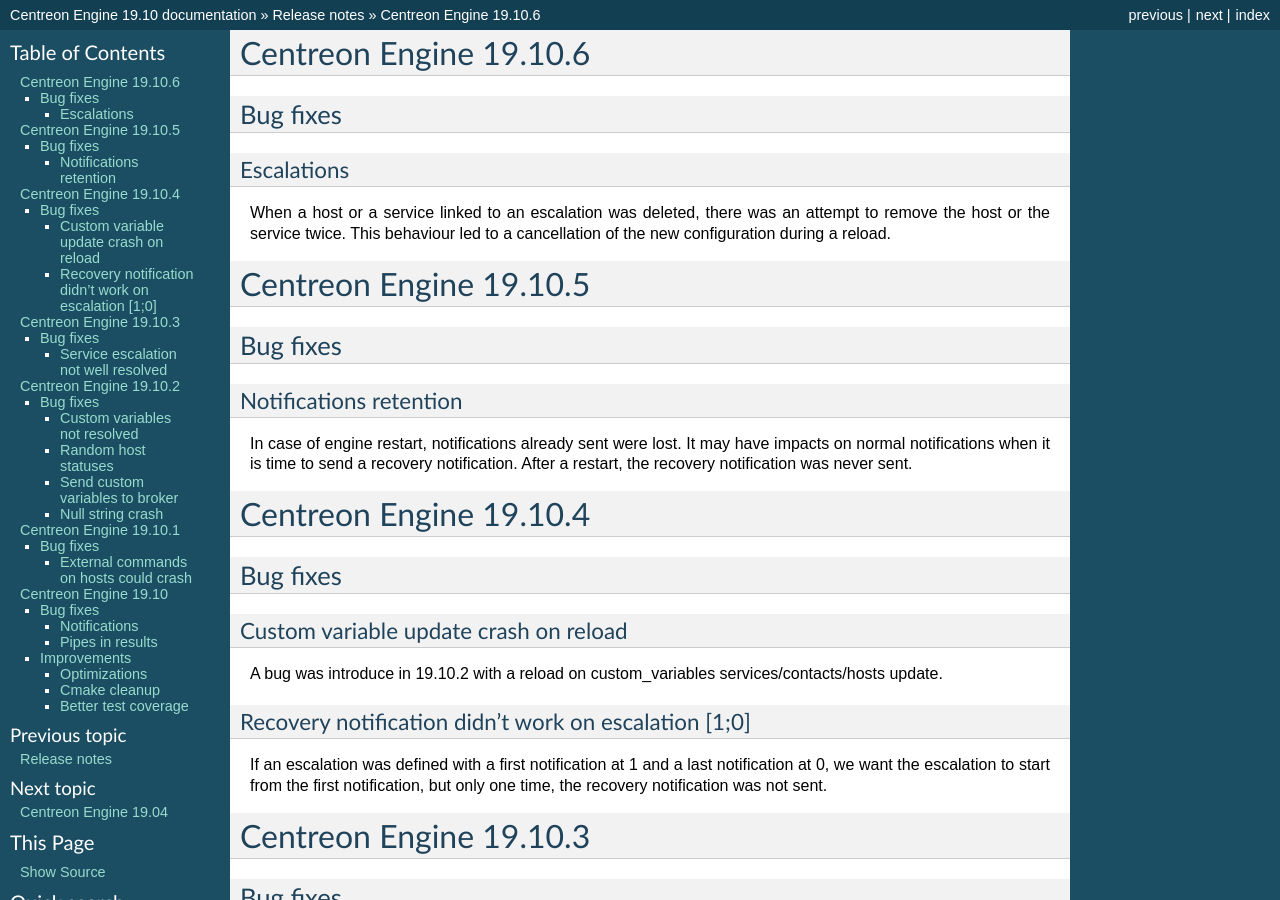
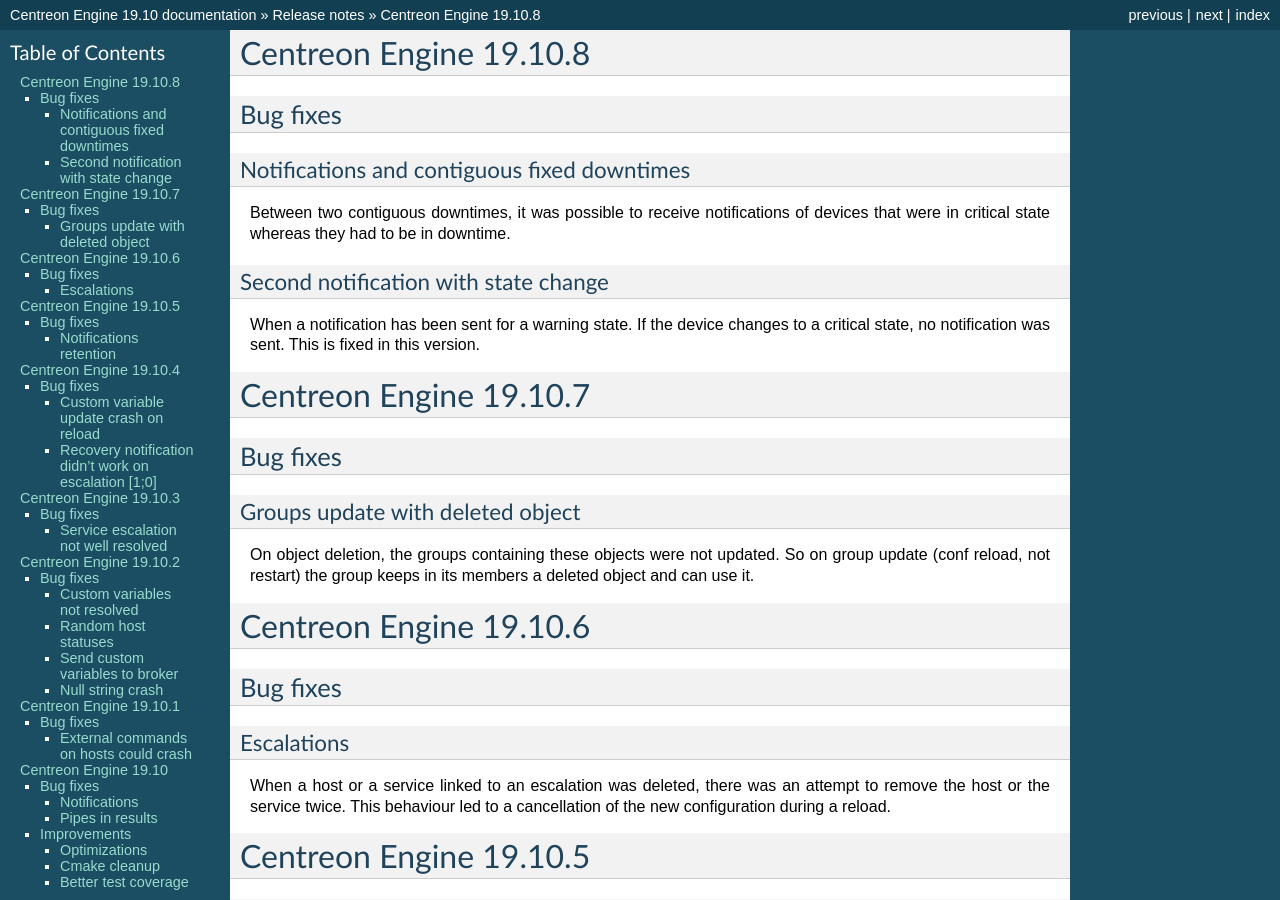
Before and after one commit to centreon/centreon-engine, a Sphinx documentation site: the page built from doc/release_notes/engine19.10.rst, in a window 1280 px wide and 900 px high. Built offline with Sphinx 7.4.7, drawn with Linux system fonts in a browser that asks for light colours; some of the changed text lies outside the part shown.

Commit message:
19.10 port (#302)
* fix(config): fix a freed pointer ref in groups
fix(conf): fix also the problem on contactgroup

* fix(notifier): Double notification could fail (#301)

* fix(notifier): Double notification could fail

* fix(notifier): a compilation warning removed

* cleanup(notifier): A code is restored.

```diff
--- a/doc/release_notes/engine19.10.rst
+++ b/doc/release_notes/engine19.10.rst
@@ -1,3 +1,39 @@
+=======================
+Centreon Engine 19.10.8
+=======================
+
+*********
+Bug fixes
+*********
+
+Notifications and contiguous fixed downtimes
+============================================
+
+Between two contiguous downtimes, it was possible to receive notifications
+of devices that were in critical state whereas they had to be in downtime.
+
+Second notification with state change
+=====================================
+
+When a notification has been sent for a warning state. If the device changes to
+a critical state, no notification was sent. This is fixed in this version.
+
+=======================
+Centreon Engine 19.10.7
+=======================
+
+*********
+Bug fixes
+*********
+
+Groups update with deleted object
+=================================
+
+On object deletion, the groups containing these objects were not updated.
+So on group update (conf reload, not restart) the group keeps in its
+members a deleted object and can use it.
+
+
 =======================
 Centreon Engine 19.10.6
 =======================
```
Also changed, not shown: 9 other files.
